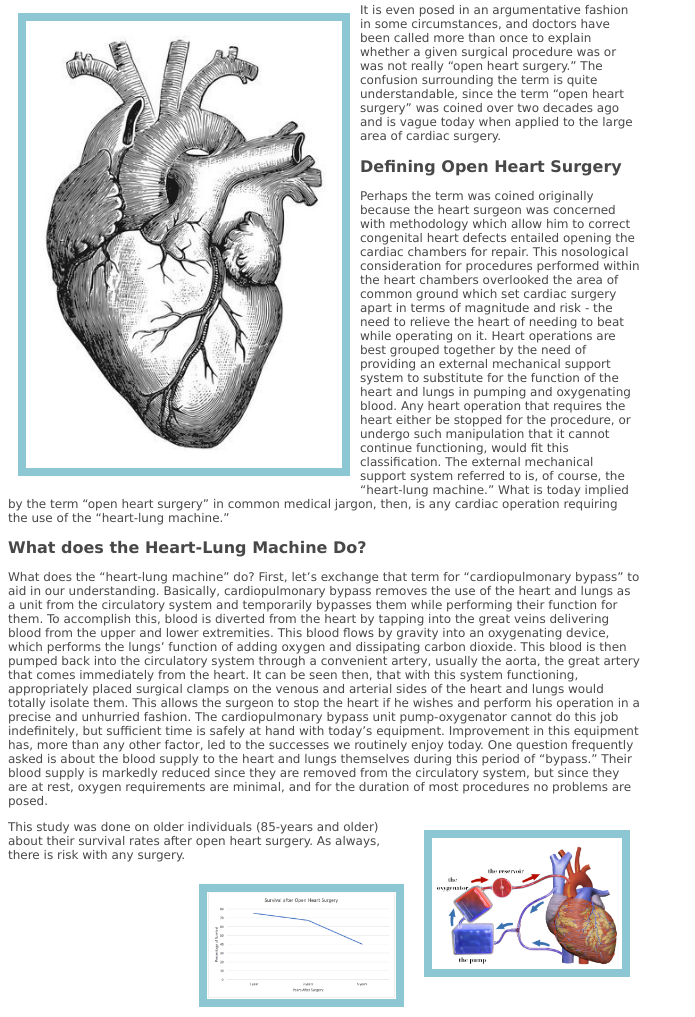
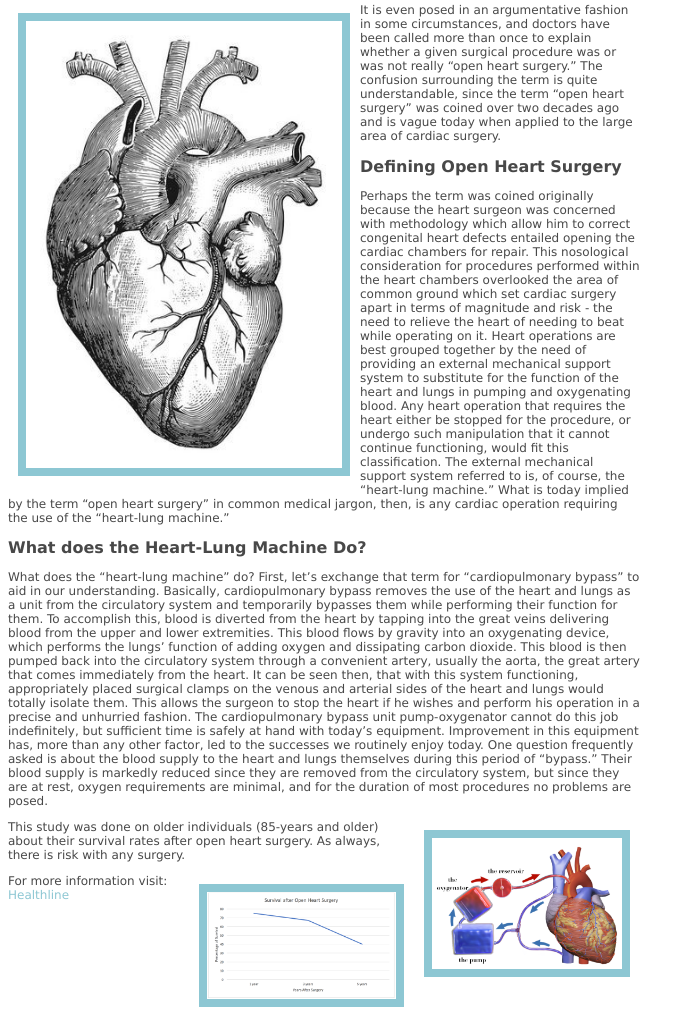
Before and after one commit to morgankaitlyn/morgankaitlyn.github.io, a plain HTML site: page index.html in a window 1280 px wide. Shown: the part 111-1128 px from the top of the page, without its empty margins (0-695 px from the left). Drawn offline with Linux system fonts and the light colour scheme.

Commit message:
web and web

```diff
--- a/index.html
+++ b/index.html
@@ -1,6 +1,10 @@
+
+
+https://morgankaitlyn.github.io/
+
 <html>
 <head>
-	https://morgankaitlyn.github.io/
+
 
 <link rel="stylesheet" type="text/css" href="stylesheet.css">
 
@@ -28,6 +32,8 @@ Doctor,heart-lung pump,pump,bypass,risks,survival,oxygen">
 
 	<p>This study was done on older individuals (85-years and older) about their survival rates after open heart surgery. As always, there is risk with any surgery. </p>
 	<p><img src="graph.png" width="30%" align="right"/></p>
+
+	<p>For more information visit: <a href="https://www.healthline.com/health/open-heart-surgery" target="_blank">Healthline</a></p>
 </body>
 
 
```
Also changed, not shown: 1 other file.
